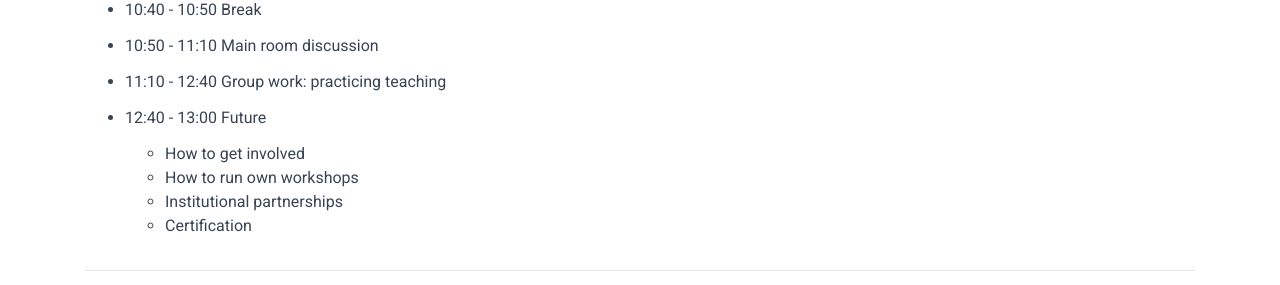
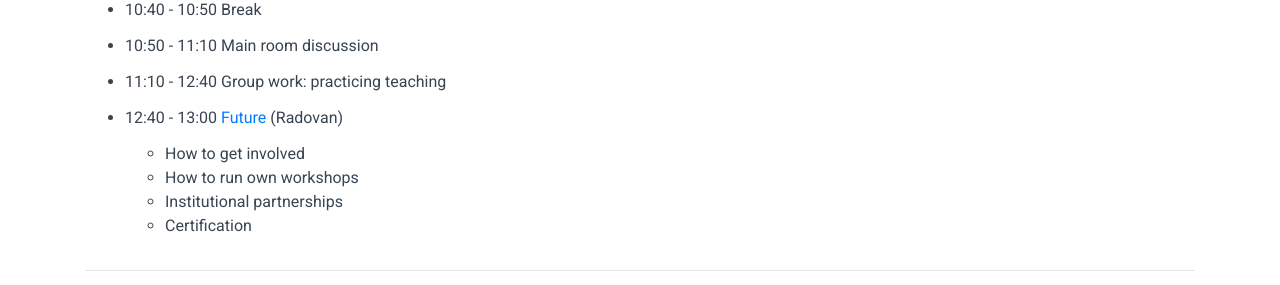
Before and after one commit to simon-ichec/2020-11-02-instructor-training, a Jekyll site: the page built from index.md, in a window 1280 px wide and 900 px high, scrolled down 1600 px. Shown: the part 197-482 px from the top of the window. Built offline with Jekyll 4.4.1, drawn with Linux system fonts in a browser that asks for light colours; comment, search, counter and statistics services are not loaded.

```diff
--- a/left_column.md
+++ b/left_column.md
@@ -86,7 +86,8 @@ Before the training:
   Group work: practicing teaching
 
 - 12:40 - 13:00
-  Future
+  [Future](https://coderefinery.github.io/instructor-training/07-future/)
+  (Radovan)
   - How to get involved
   - How to run own workshops
   - Institutional partnerships
```
